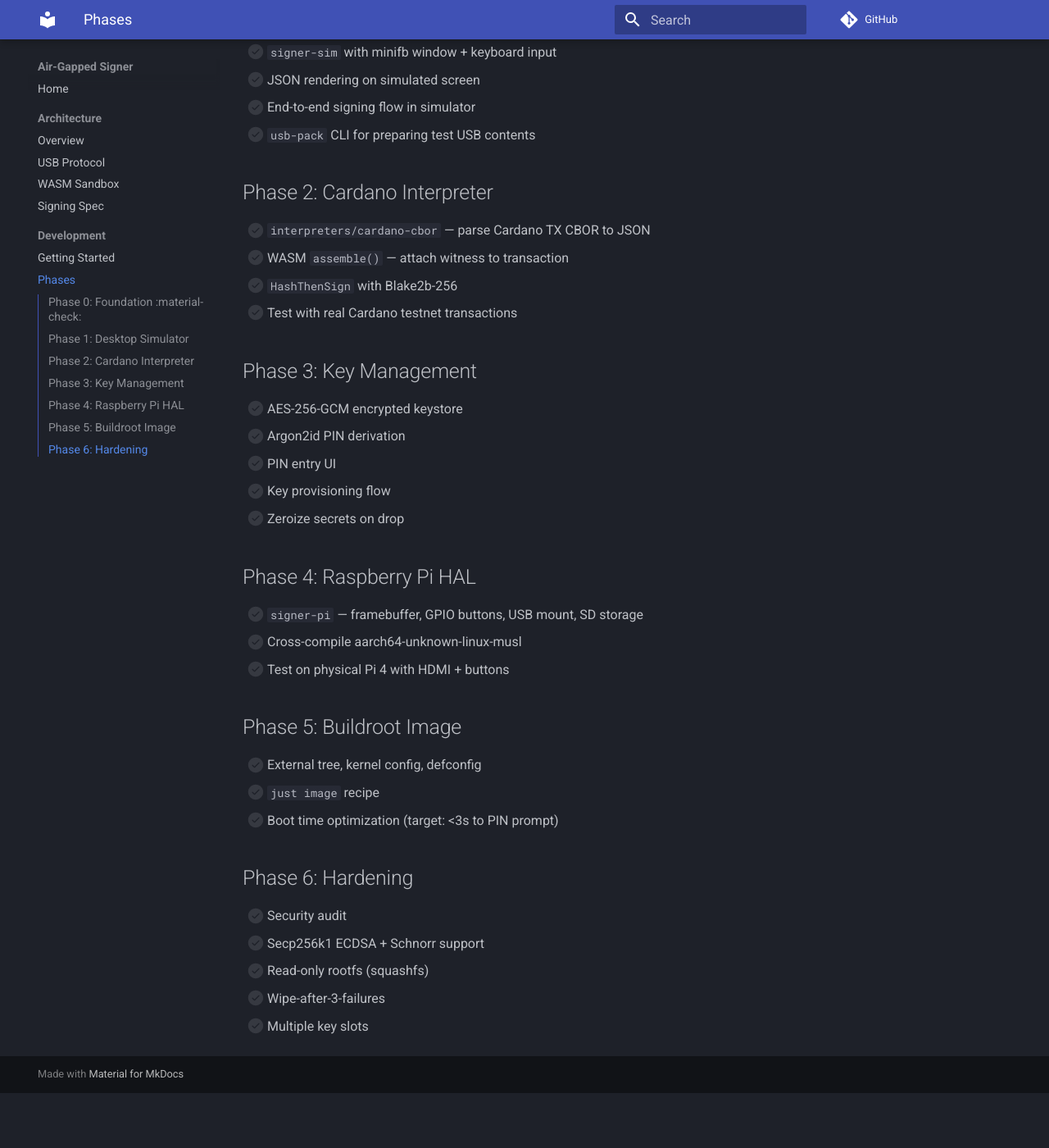
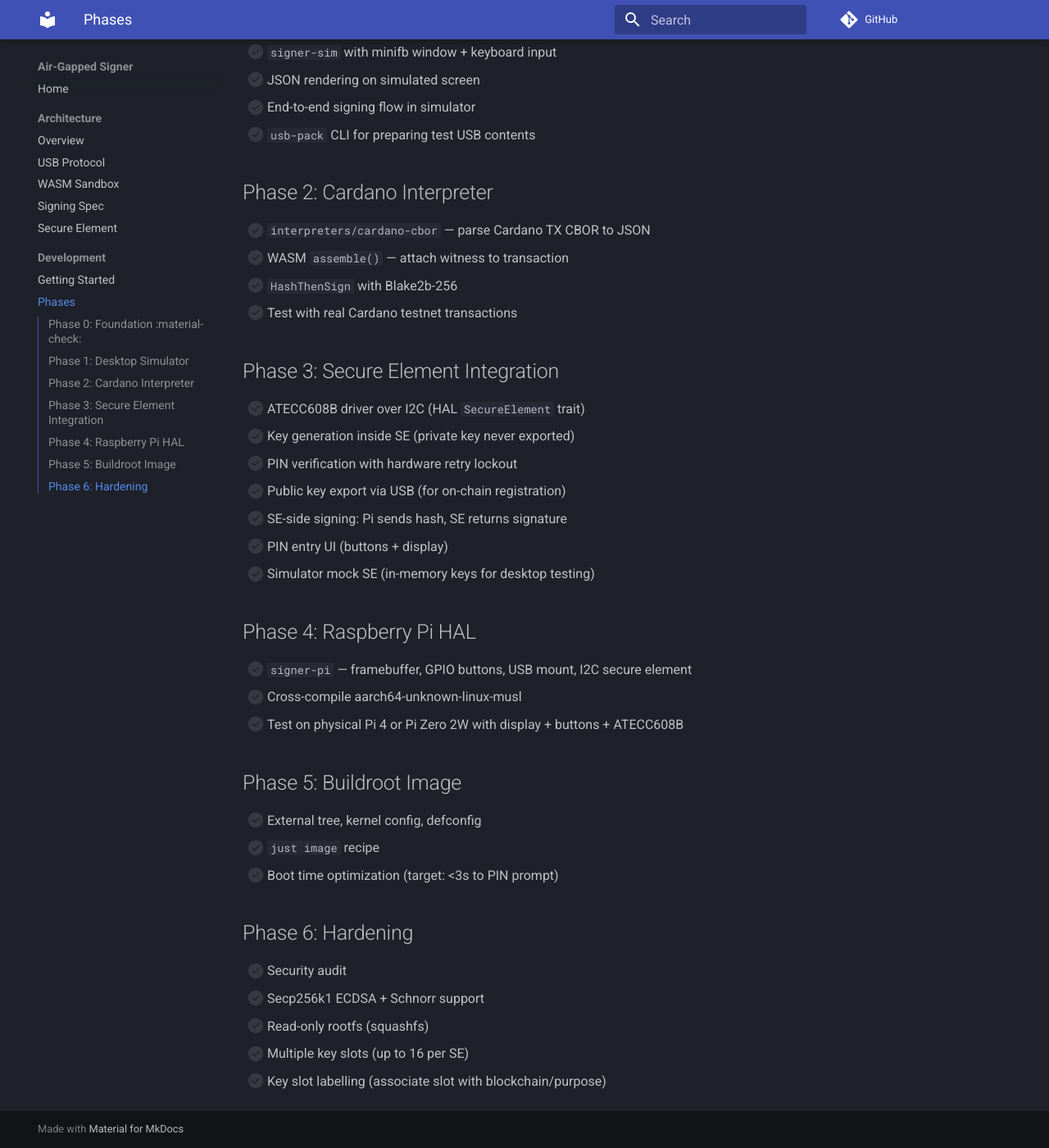
Before and after one commit to paolino/air-gap-signer, an MkDocs documentation site: the page built from docs/dev/phases.md, in a window 1280 px wide and 1400 px high, scrolled down 605 px. Shown: the whole window at 82% size. Built offline with MkDocs 1.6.1 and Material for MkDocs 9.7.7, drawn with Linux system fonts in a browser that asks for light colours; comment, search, counter and statistics services are not loaded; before the commit the page ends 1938 px from its top, so only the background shows below that.

Commit message:
feat: replace software keystore with secure element architecture
Move key management from encrypted-SD-card model to hardware secure
element (ATECC608B). Private keys are generated and stored inside
the chip — the Pi never sees raw key material. PIN retry limits are
enforced in hardware, making a stolen SD card worthless.

- Add secure element architecture doc with threat model
- Replace KeyStorage HAL trait with SecureElement trait
- Change SigningSpec key_id (String) to key_slot (u8)
- Remove software keystore, software signing, and related deps
  (ed25519-dalek, k256, aes-gcm, argon2, rand)
- Keep hash extraction in signer-core (Pi hashes, SE signs)
- Update phases roadmap for SE integration
- Support Pi 4 and Pi Zero 2W as target hardware

```diff
--- a/Cargo.toml
+++ b/Cargo.toml
@@ -18,14 +18,9 @@ serde = { version = "1", features = ["derive"] }
 serde_json = "1"
 thiserror = "2"
 wasmtime = { version = "28", default-features = false, features = ["cranelift", "runtime"] }
-ed25519-dalek = { version = "2", features = ["rand_core"] }
-k256 = { version = "0.13", features = ["ecdsa"] }
 blake2 = "0.10"
 sha2 = "0.10"
 sha3 = "0.10"
-aes-gcm = "0.10"
-argon2 = "0.5"
-rand = "0.8"
 
 [profile.release]
 lto = true
--- a/docs/dev/phases.md
+++ b/docs/dev/phases.md
@@ -26,19 +26,21 @@
 - [ ] `HashThenSign` with Blake2b-256
 - [ ] Test with real Cardano testnet transactions
 
-## Phase 3: Key Management
+## Phase 3: Secure Element Integration
 
-- [ ] AES-256-GCM encrypted keystore
-- [ ] Argon2id PIN derivation
-- [ ] PIN entry UI
-- [ ] Key provisioning flow
-- [ ] Zeroize secrets on drop
+- [ ] ATECC608B driver over I2C (HAL `SecureElement` trait)
+- [ ] Key generation inside SE (private key never exported)
+- [ ] PIN verification with hardware retry lockout
+- [ ] Public key export via USB (for on-chain registration)
+- [ ] SE-side signing: Pi sends hash, SE returns signature
+- [ ] PIN entry UI (buttons + display)
+- [ ] Simulator mock SE (in-memory keys for desktop testing)
 
 ## Phase 4: Raspberry Pi HAL
 
-- [ ] `signer-pi` — framebuffer, GPIO buttons, USB mount, SD storage
+- [ ] `signer-pi` — framebuffer, GPIO buttons, USB mount, I2C secure element
 - [ ] Cross-compile aarch64-unknown-linux-musl
-- [ ] Test on physical Pi 4 with HDMI + buttons
+- [ ] Test on physical Pi 4 or Pi Zero 2W with display + buttons + ATECC608B
 
 ## Phase 5: Buildroot Image
 
@@ -51,5 +53,5 @@
 - [ ] Security audit
 - [ ] Secp256k1 ECDSA + Schnorr support
 - [ ] Read-only rootfs (squashfs)
-- [ ] Wipe-after-3-failures
-- [ ] Multiple key slots
+- [ ] Multiple key slots (up to 16 per SE)
+- [ ] Key slot labelling (associate slot with blockchain/purpose)
--- a/mkdocs.yml
+++ b/mkdocs.yml
@@ -42,6 +42,7 @@ nav:
       - USB Protocol: architecture/usb-protocol.md
       - WASM Sandbox: architecture/wasm-sandbox.md
       - Signing Spec: architecture/signing-spec.md
+      - Secure Element: architecture/secure-element.md
   - Development:
       - Getting Started: dev/getting-started.md
       - Phases: dev/phases.md
```
Also changed, not shown: README.md (+6 -5 lines), docs/architecture/overview.md (+6 -7 lines), docs/architecture/secure-element.md (added, +96 -0 lines), docs/architecture/signing-spec.md (+3 -1 lines), docs/index.md (+6 -3 lines), 8 other files.
